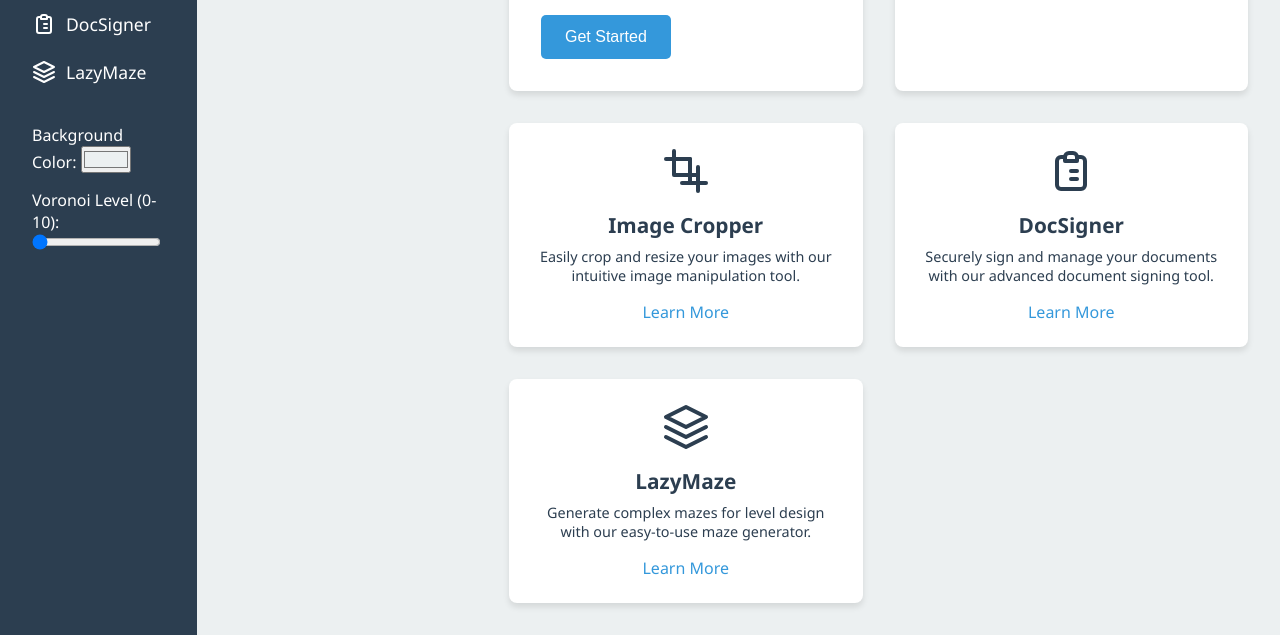
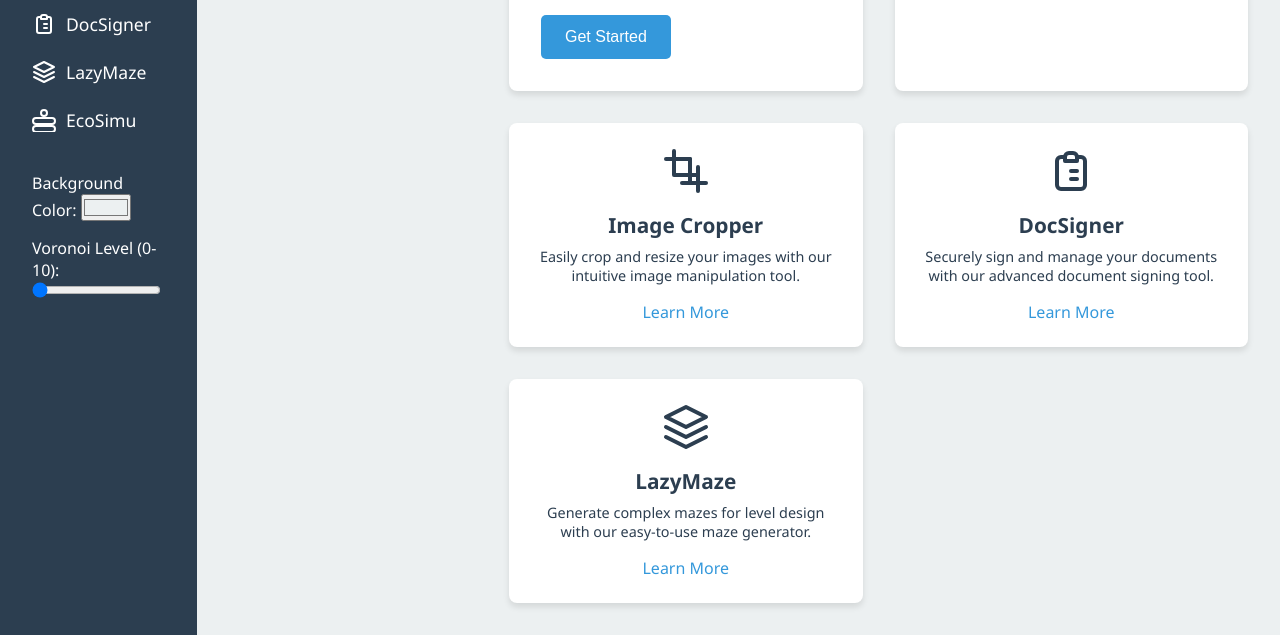
Before and after one commit to baguette88/baguette88.github.io, a plain HTML site: page index.html in a window 1280 px wide. Shown: the part 235-870 px from the top of the page. Drawn offline with Linux system fonts and the light colour scheme.

Commit message:
add ecosim

```diff
--- a/index.html
+++ b/index.html
@@ -269,6 +269,16 @@
                         LazyMaze
                     </a>
                 </li>
+                <li>
+                    <a href="https://ecosimu.netlify.app/" target="_blank">
+                        <svg width="24" height="24" viewBox="0 0 24 24" fill="none" xmlns="http://www.w3.org/2000/svg">
+                            <path d="M12 2C10.3431 2 9 3.34315 9 5C9 6.65685 10.3431 8 12 8C13.6569 8 15 6.65685 15 5C15 3.34315 13.6569 2 12 2Z" stroke="currentColor" stroke-width="2" stroke-linecap="round" stroke-linejoin="round"/>
+                            <path d="M4 10C2.34315 10 1 11.3431 1 13C1 14.6569 2.34315 16 4 16H20C21.6569 16 23 14.6569 23 13C23 11.3431 21.6569 10 20 10H4Z" stroke="currentColor" stroke-width="2" stroke-linecap="round" stroke-linejoin="round"/>
+                            <path d="M4 18C2.34315 18 1 19.3431 1 21C1 22.6569 2.34315 24 4 24H20C21.6569 24 23 22.6569 23 21C23 19.3431 21.6569 18 20 18H4Z" stroke="currentColor" stroke-width="2" stroke-linecap="round" stroke-linejoin="round"/>
+                        </svg>
+                        EcoSimu
+                    </a>
+                </li>
             </ul>
         </nav>
         <div class="color-picker">
```
